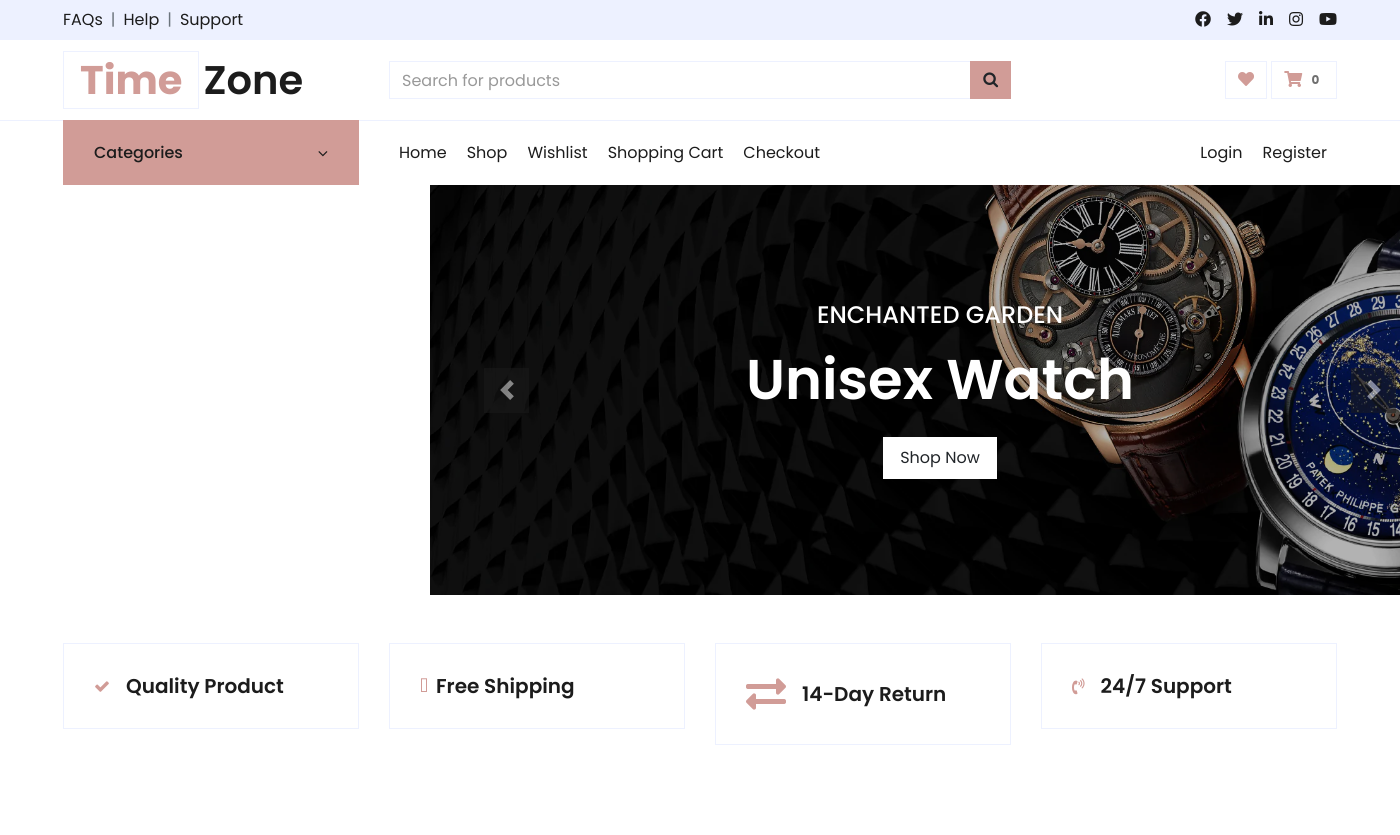
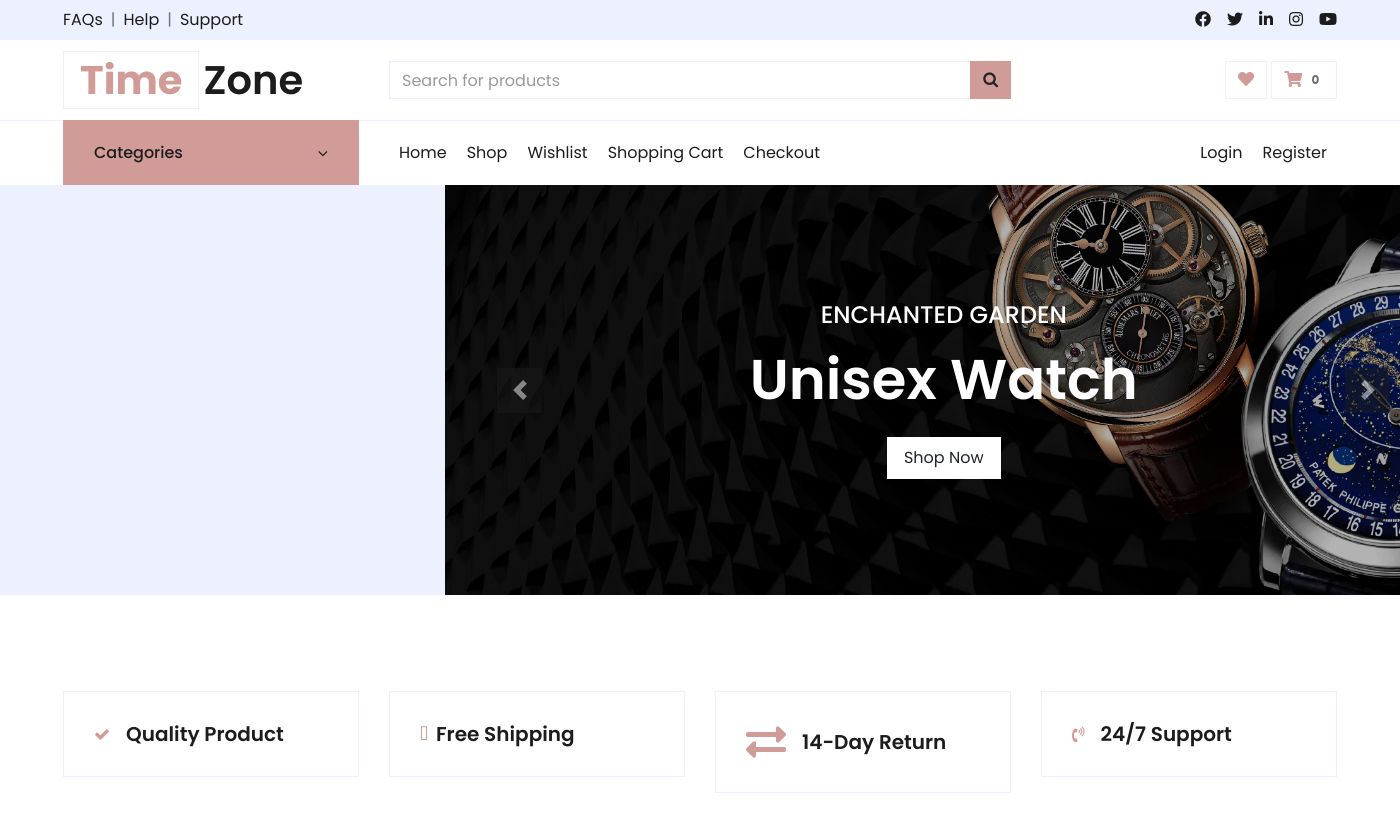
Before and after one commit to MajidaKV/Timez-django, a Django app: page / in a window 1400 px wide; the page is wider, and only the part inside the window is pictured. Shown: the top 835 px of that part. Run offline with Django 4.2, Linux system fonts and the light colour scheme; data that the repository does not hold is empty; some libraries are stand-ins or nearby versions.

Commit message:
changed home

```diff
--- a/templates/home.html
+++ b/templates/home.html
@@ -1,7 +1,7 @@
 {% extends 'base.html' %}
 {% load static %}
 {% block content %}
-
+            <div class="container-fluid bg-secondary mb-5" style="height: 410px">
             <div class="col-lg-9" style="width: 100%; margin-left: 415px;">
                 <div id="header-carousel" class="carousel slide" data-ride="carousel">
                     <div class="carousel-inner">
@@ -40,6 +40,7 @@
             </div>
         </div>
     </div>
+</div>
     <!-- Navbar End -->
 
 
```
